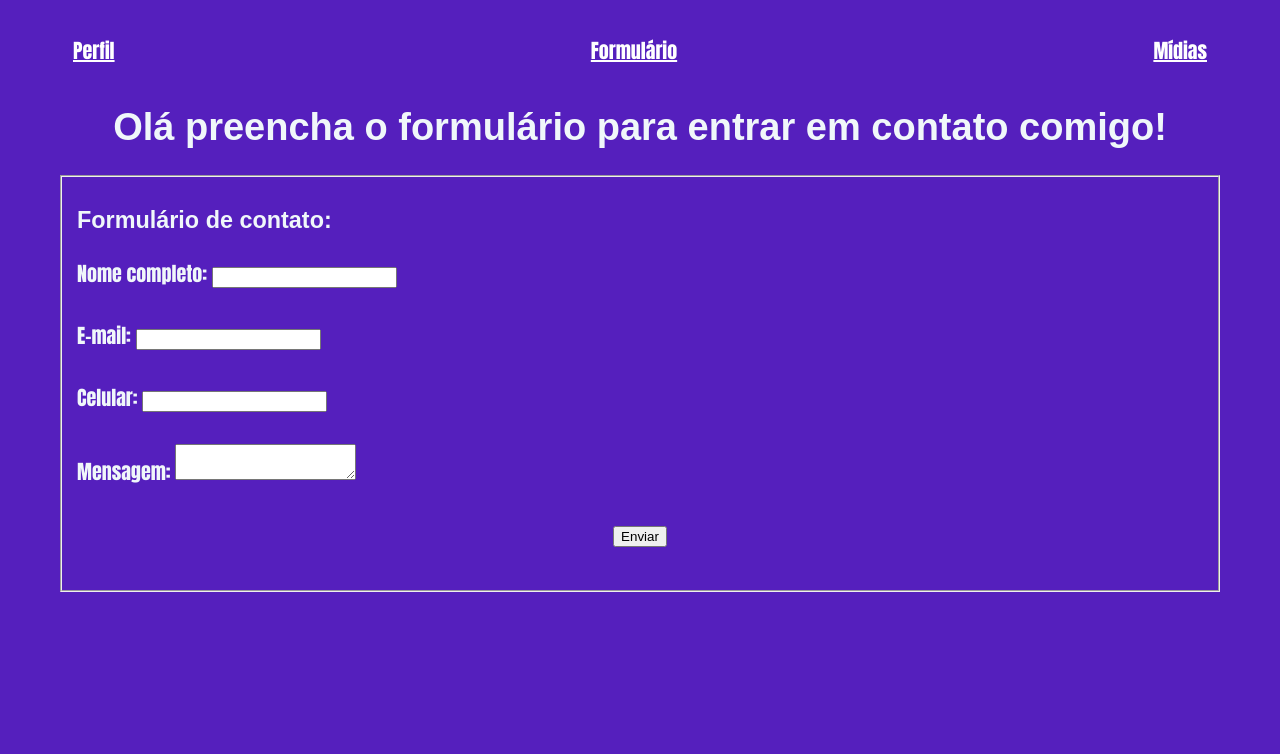
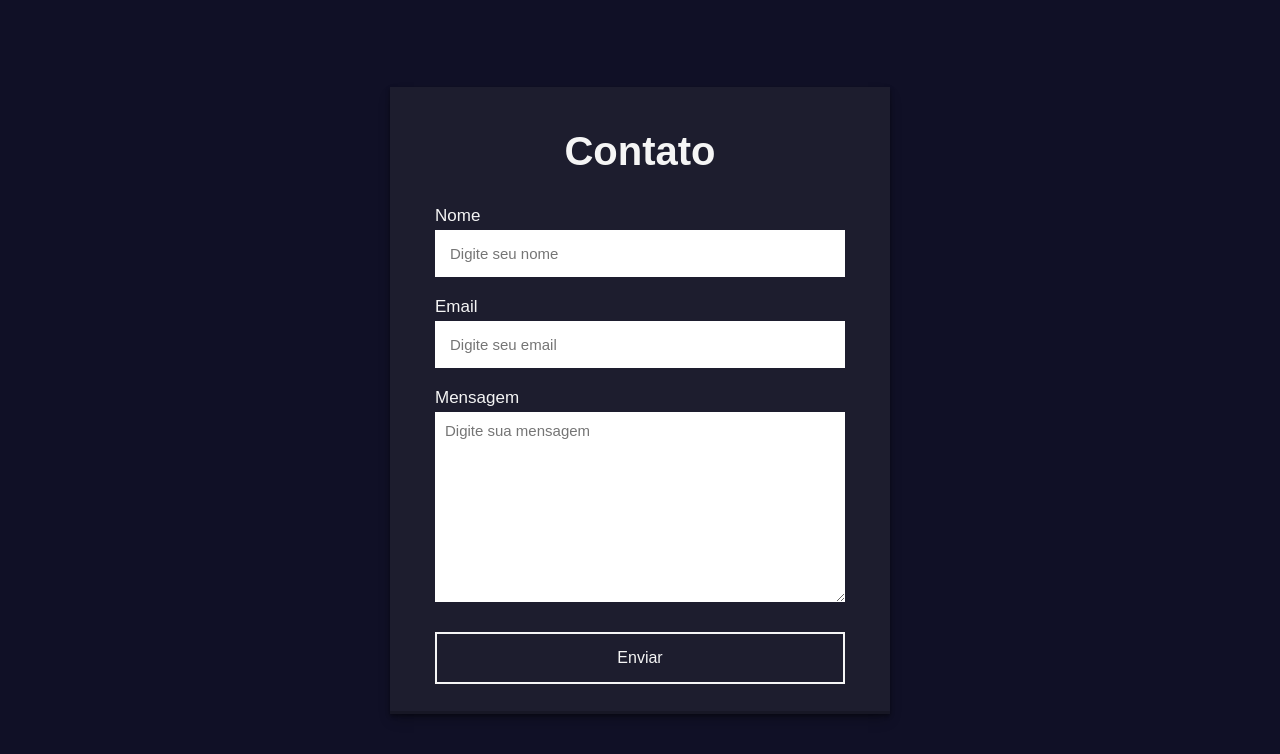
Before and after one commit to mayaracaabral/primeiro-site, a plain HTML site: page formulario.html in a window 1280 px wide. Drawn offline with Linux system fonts and the light colour scheme.

Commit message:
Add files via upload
Signed-off-by: mayaracaabral <151089674+mayaracaabral@users.noreply.github.com>

```diff
--- a/formulario.html
+++ b/formulario.html
@@ -1,75 +1,27 @@
-<!DOCTYPE html>
-<html lang="pt">
+<OCTYPE html>
+    <html lang="en">
     <head>
         <meta charset="UTF-8">
+        <meta http-equiv="X-UA-Compatible" content="IE=edge">
         <meta name="viewport" content="width=device-width, initial-scale=1.0">
         <link rel="stylesheet" href="style.css">
-    <title>MeuFormulario</title>
+        <title>Formulário</title>
+    </head>
+    <body>
+        <section>
+            <h2>Contato</h2>
+            <form action="https://api.staticforms.xyz/submit" method="post">
+                <label>Nome</label>
+                <input type="text" name="name" placeholder="Digite seu nome" autocomplete="off" required>
+                <label>Email</label>
+                <input type="email" name="email" placeholder="Digite seu email" autocomplete="off" required>
+                <label>Mensagem</label>
+                <textarea name="message" cols="30" rows="10" placeholder="Digite sua mensagem" required></textarea>
+                <button type="submit">Enviar</button>
 
-</head>
-
-<body>
-    <!--Primeira Div com classe (para ser alterada), div criada para fazer o paneil fixo-->
-    <div class ="container">
-    <nav>
-        <ul>
-            <li>
-                <a href="index.html"> Perfil </a>
-            </li>
-
-            <li>
-                <a href="formulario.html"> Formulário </a>
-            </li>
-
-            <li>
-                <a href="contato.html"> Mídias </a>
-            </li>
-
-        </ul>
-
-    </nav>
-
-    <!--Segunda div criada com classe para criar o primeiro título da página-->
-    <div class ="tit">
-        <h1>Olá preencha o formulário para entrar em contato comigo! </h1>
-        </div>
-
-    <!--Terceira div criada para fazer um formulário com  ao interaçãopublico-->
-    <div>
-        <fieldset>
-            <h3>Formulário de contato: </h3>
-
-        <!-- From indica que estamos iniciando um formulário-->
-        <form>
-                <div>
-                    <label>Nome completo:</label>
-                    <input type = "text" name="nome" id="nome"> <!-- input é entrada de dados-->
-                </div>
-                <br>
-            <div>
-                <label> E-mail:</label>
-                <input type="email" name="email" id="email">
-            </div>
-            <br>
-            <div>
-                <label> Celular: </label>
-                <input type="number" name="celular" id="celular">
-            </div>
-            <br>
-            <div>
-                <label>Mensagem:</label>
-                <textarea row="6 style" id="experiencia" name="experiencia"></textarea>
-            </div>
-
-            <!---Quarta div criada para fazer um botão para o formulário-->
-            <div class="button">
-                <button type="submit" >Enviar</button>
-            </div>
-
+                <input type="hidden" name="accessKey" value="7a939b6e-d236-47ce-a0e9-cd36621d428c">
+                <input type="hidden" name="redirectTo" value="file:///C:/Users/User/Videos/SENAI%20ONLINE/trabalho/obrigado.html">
             </form>
-        </fieldset>
-
-    </div>
-    </div>
+        </section>
     </body>
     </html>
--- a/style.css
+++ b/style.css
@@ -1,6 +1,6 @@
 body{
     color:rgb(240, 247, 250);
-    background-color: rgb(85, 31, 189);
+    background-color: rgb(0, 0, 0));
     font-family:Impact, Haettenschweiler, 'Arial Narrow Bold', sans-serif;
     font-size: 20px;
 
@@ -99,3 +99,78 @@ p{
 .tit{
     font-family: Arial, Helvetica, sans-serif;
 }
+*{
+    margin: 0;
+    padding: 0;
+    box-sizing: border-box;
+    font-family: sans-serif;
+}
+body{
+    display: flex;
+    align-items: center;
+    justify-content: center;
+    min-height: 100vh;
+    background: #101026;
+}
+section{
+    display: flex;
+    align-items: center;
+    justify-content: center;
+    flex-direction: column;
+    padding: 10px 45px;
+    background: #1d1d2e;
+    width: 500px;
+    box-shadow: rgba(0, 0, 0, 0.4) 0px 2px 4px, rgba(0, 0, 0, 0.3) 0px 7px 13px -3px, rgba(0, 0, 0, 0.2) 0px -3px 0px inset;
+}
+section h2{
+    color: #f5f5f5;
+    font-size: 2.5rem;
+    margin: 2rem;
+}
+section form{
+    display: flex;
+    flex-direction: column;
+    width: 100%;
+}
+form label{
+    color: #f5f5f5;
+    font-size: 17px;
+    margin-bottom: 4px;
+}
+form input{
+    padding: 15px;
+    outline: none;
+    border: 0;
+    margin-bottom: 20px;
+    font-size: 15px;
+    transition: all 0.5s;
+}
+form input:focus{
+    border-radius: 16px;
+}
+form textarea{
+    padding: 10px;
+    outline: none;
+    border: 0;
+    font-size: 15px;
+    margin-bottom: 30px;
+    transition: all 0.5s;
+}
+form textarea:focus{
+    border-radius: 16px;
+}
+form button{
+    padding: 15px;
+    cursor: pointer;
+    font-size: 16px;
+    background: transparent;
+    border: 2px solid #f5f5f5;
+    color: #f5f5f5;
+    transition: all 1s;
+    margin-bottom: 20px;
+}
+form button:hover{
+    background: #f5f5f5;
+    color: #101026;
+    border-radius: 16px;
+}
```
Also changed, not shown: contato.html (+5 -5 lines), index.html (+2 -2 lines), imagem minha.jfif (added). Lines whose indentation alone changed are shown as unchanged.
